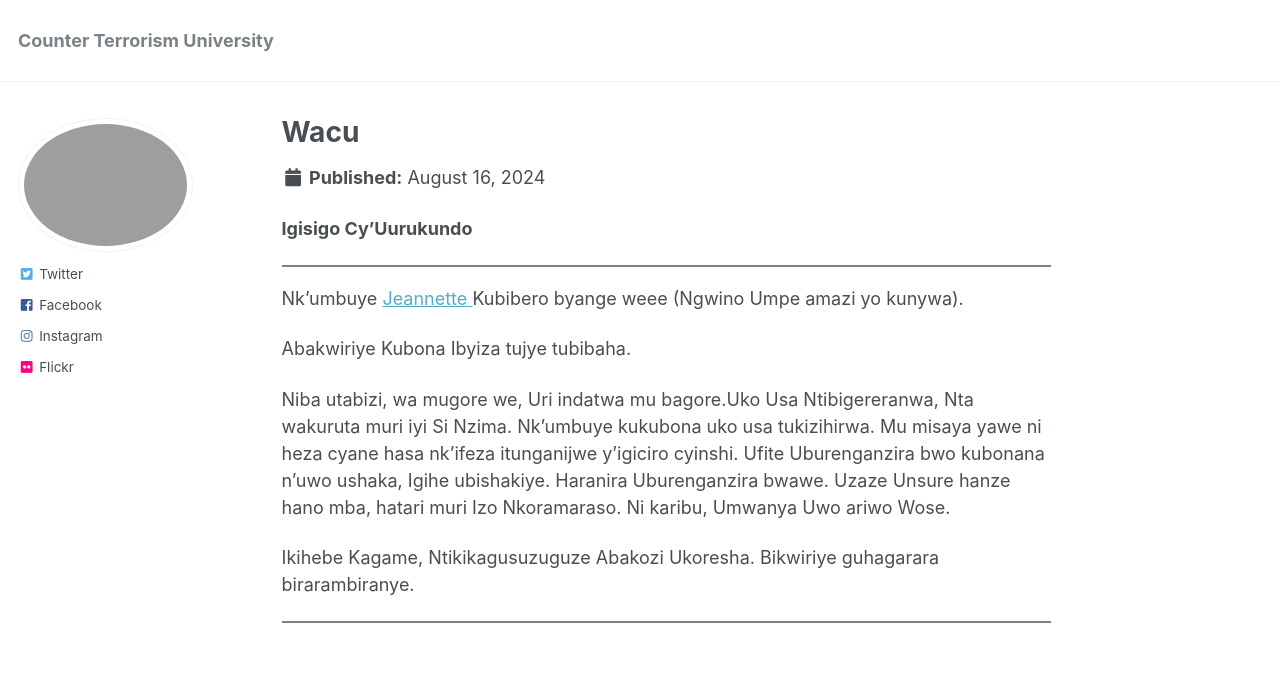
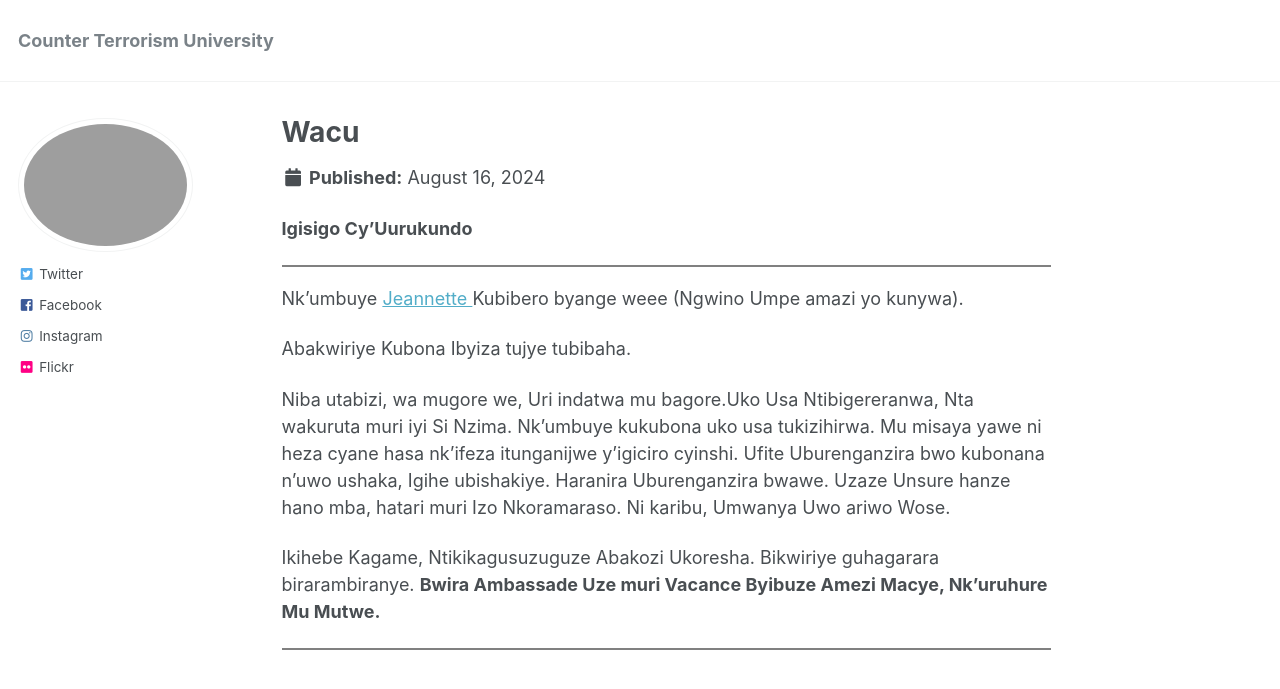
Before and after one commit to phdcsseiden/phdcsseiden.github.io, a Jekyll site: the page built from _pages/Wacu.md, in a window 1280 px wide. Shown: the top 689 px of the page. Built offline with Jekyll 4.4.1, drawn with Linux system fonts in a browser that asks for light colours.

Commit message:
Update Wacu.md

```diff
--- a/_pages/Wacu.md
+++ b/_pages/Wacu.md
@@ -22,7 +22,7 @@ Abakwiriye Kubona Ibyiza tujye tubibaha.
 Niba utabizi, wa mugore we, Uri indatwa mu bagore.Uko Usa Ntibigereranwa, Nta wakuruta muri iyi Si Nzima. Nk'umbuye kukubona uko usa tukizihirwa. Mu misaya yawe ni heza cyane hasa nk'ifeza itunganijwe y'igiciro cyinshi. Ufite Uburenganzira bwo kubonana n'uwo ushaka, Igihe ubishakiye. Haranira Uburenganzira bwawe. Uzaze Unsure hanze hano mba, hatari muri Izo Nkoramaraso. Ni karibu, Umwanya Uwo ariwo Wose.
 
 
-Ikihebe Kagame, Ntikikagusuzuguze Abakozi Ukoresha. Bikwiriye guhagarara birarambiranye.
+Ikihebe Kagame, Ntikikagusuzuguze Abakozi Ukoresha. Bikwiriye guhagarara birarambiranye. <b> Bwira Ambassade Uze muri Vacance Byibuze Amezi Macye, Nk'uruhure Mu Mutwe. </b>
 
 
 <hr style="height:2px;border-width:0;color:gray;background-color:gray">
```
